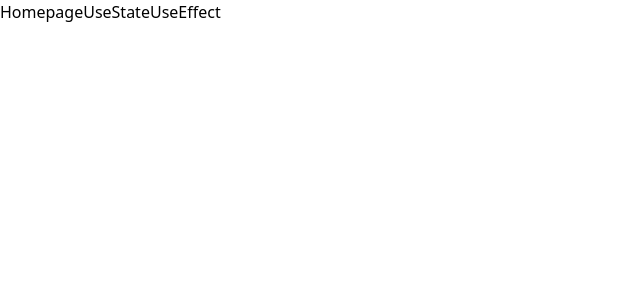
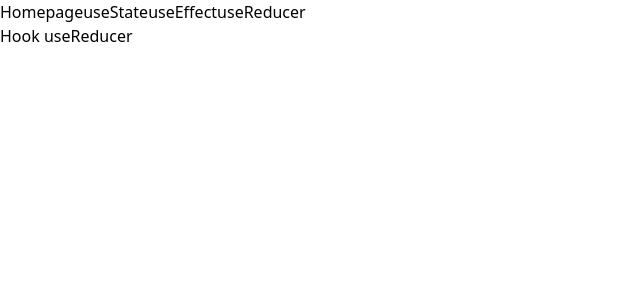
Before and after one commit to sohunz/react-hook, a React (Vite) app: page /usereducer in a window 1280 px wide. Shown: the top 300 px of the page, without its empty margins (0-640 px from the left). Built offline with nearby package versions, Linux system fonts and the light colour scheme.

Commit message:
learn useEffect fectch data

```diff
--- a/package.json
+++ b/package.json
@@ -10,6 +10,7 @@
     "preview": "vite preview"
   },
   "dependencies": {
+    "axios": "^1.6.2",
     "react": "^18.2.0",
     "react-dom": "^18.2.0",
     "react-router-dom": "^6.21.1"
--- a/src/components/Home.jsx
+++ b/src/components/Home.jsx
@@ -1,8 +1,10 @@
 import { BrowserRouter, Routes, Route, Link } from "react-router-dom";
+import { useState } from "react";
 import UseState from "./UseState";
 import UseEffect from "./UseEffect";
 import HomeView from "./HomeView";
-import { useState } from "react";
+import UseReducer from "./UseReducer";
+
 
 const Home = () => {
     const routes = [
@@ -14,12 +16,17 @@ const Home = () => {
         {
             path: "/usestate",
             element: <UseState />,
-            title: "UseState",
+            title: "useState",
         },
         {
             path: "/useeffect",
             element: <UseEffect />,
-            title: "UseEffect",
+            title: "useEffect",
+        },
+        {
+            path: "/usereducer",
+            element: <UseReducer />,
+            title: "useReducer",
         },
     ];
 
--- a/src/components/UseEffect.jsx
+++ b/src/components/UseEffect.jsx
@@ -1,5 +1,32 @@
+import axios from "axios";
+import { useEffect, useState } from "react";
+
 const UseEffect = () => {
-    return <div>UseEffect</div>;
+    const [comments, setComments] = useState([]);
+
+    useEffect(() => {
+        axios
+            .get("https://jsonplaceholder.typicode.com/comments")
+            .then((respone) => {
+                setComments(respone.data);
+            })
+            console.log('use effect ran');
+    }, []);
+
+    return (
+        <div>
+            {comments.map((item, index) => {
+                return (
+                    <div key={index} className="border rounded-md p-3 my-3">
+                        <p>Id: {item.postId}</p>
+                        <p>Author: {item.name}</p>
+                        <p>Comment: {item.body}</p>
+                        <p>Email: {item.email}</p>
+                    </div>
+                );
+            })}
+        </div>
+    );
 };
 
 export default UseEffect;
--- /dev/null
+++ b/src/components/UseReducer.jsx
@@ -0,0 +1,9 @@
+const UseReducer = () => {
+    return (
+        <div>
+            <p>Hook useReducer</p>
+        </div>
+    );
+};
+
+export default UseReducer;
--- a/src/components/UseState.jsx
+++ b/src/components/UseState.jsx
@@ -1,5 +1,9 @@
 const UseState = () => {
-    return <div>UseState</div>;
+    return (
+        <div>
+            <p>Already Learn</p>
+        </div>
+    );
 };
 
 export default UseState;
--- a/src/main.jsx
+++ b/src/main.jsx
@@ -1,10 +1,5 @@
-import React from "react";
 import ReactDOM from "react-dom/client";
 import App from "./App.jsx";
 import "./index.css";
 
-ReactDOM.createRoot(document.getElementById("root")).render(
-    <React.StrictMode>
-        <App />
-    </React.StrictMode>
-);
+ReactDOM.createRoot(document.getElementById("root")).render(<App />);
```
Also changed, not shown: 1 other file (tests, documents, lock files or other folders).
